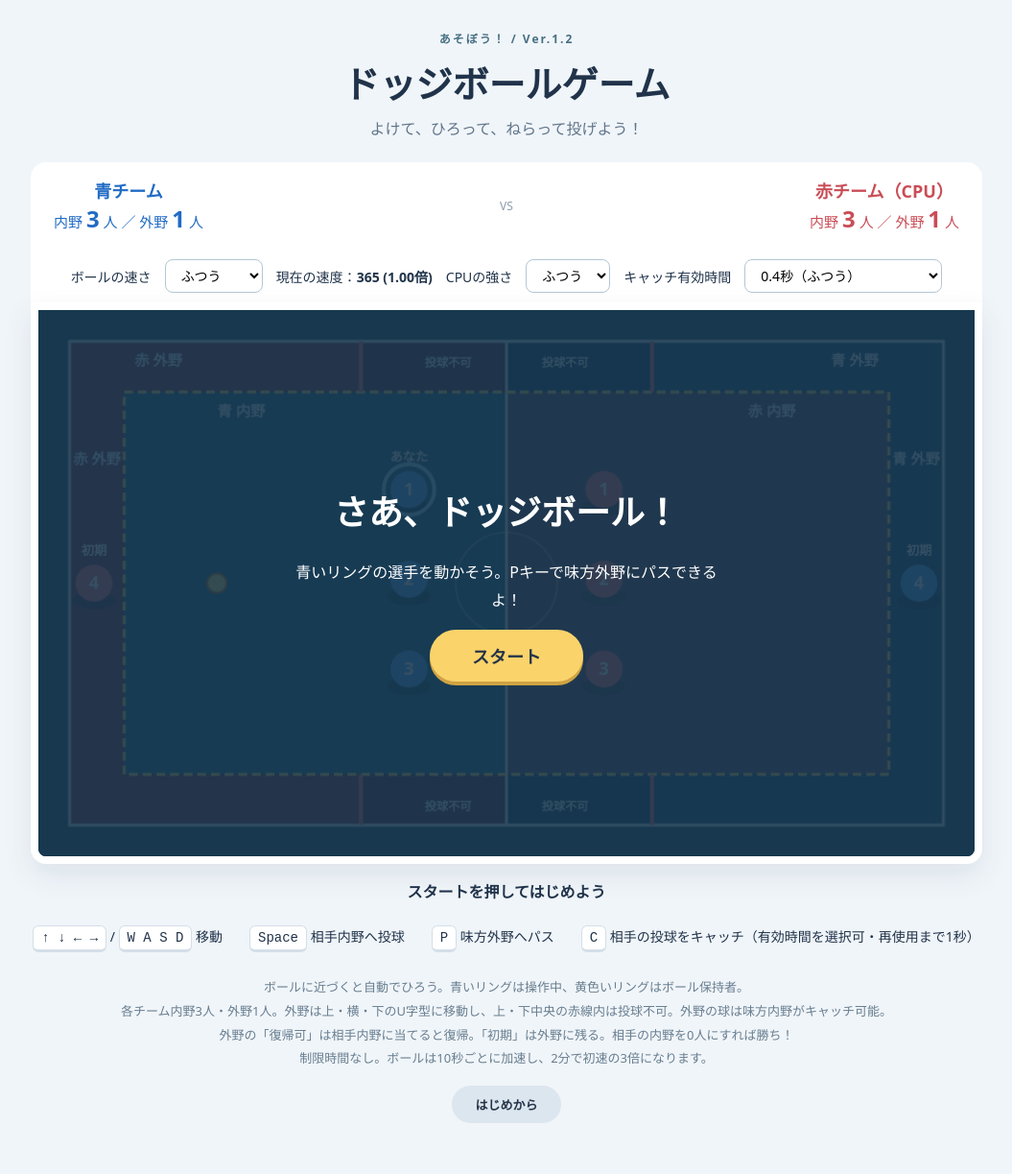
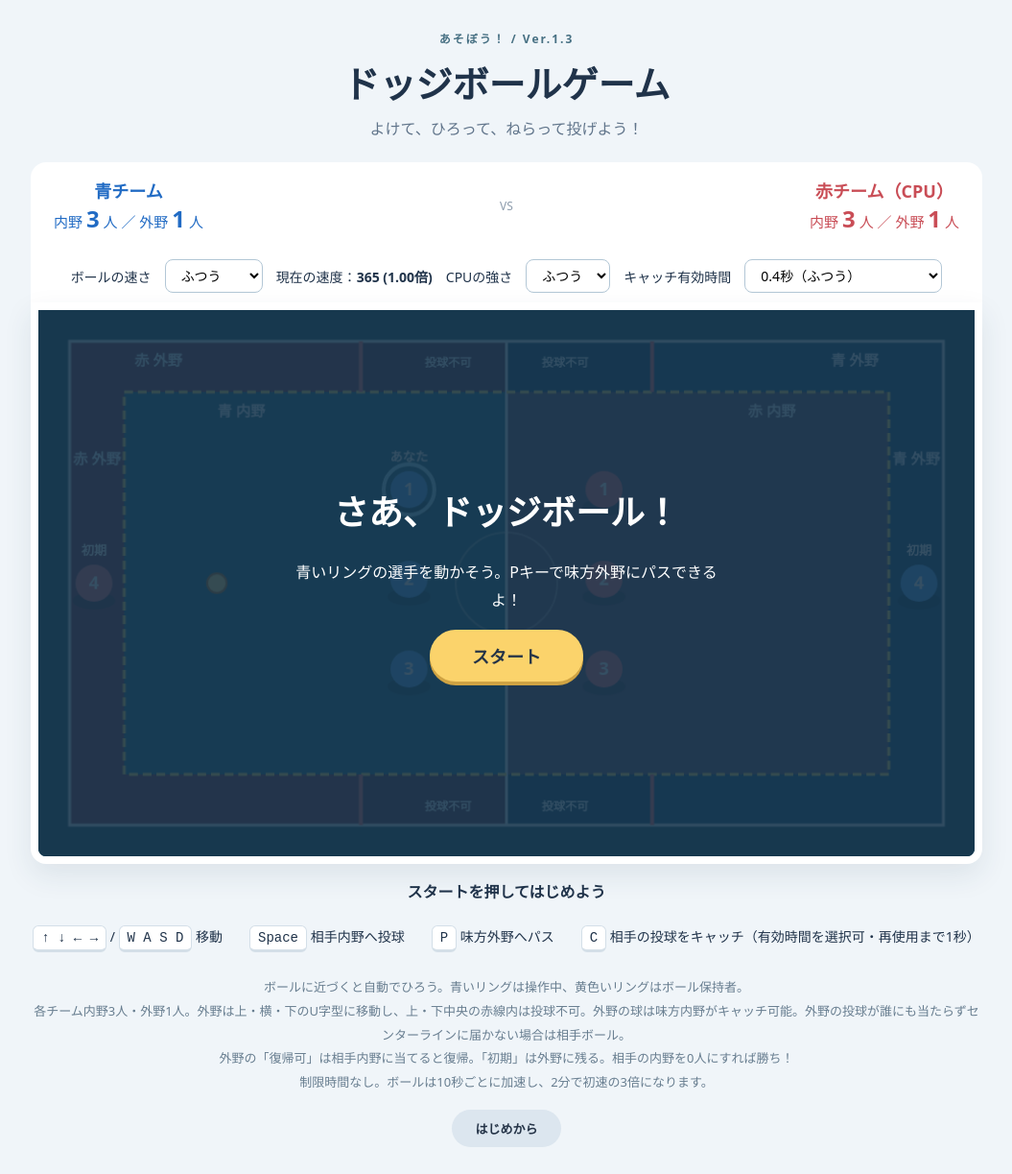
Before and after one commit to sekobass/dodgeball-game, a plain HTML site: page index.html in a window 1280 px wide. Shown: the whole page at 96% size, without its empty margins (112-1167 px from the left). Before the commit the page ends 1198 px from the top, so only its background shows below. Drawn offline with Linux system fonts and the light colour scheme.

Commit message:
Explain outfield center-line turnover in game UI

```diff
--- a/index.html
+++ b/index.html
@@ -2,7 +2,7 @@
 <html lang="ja">
 <head><meta charset="utf-8"><meta name="viewport" content="width=device-width,initial-scale=1"><title>ドッジボールゲーム</title><link rel="stylesheet" href="style.css"><script src="game.js" defer></script></head>
 <body><main>
-<header><span class="badge">あそぼう！ / Ver.1.2</span><h1>ドッジボールゲーム</h1><p>よけて、ひろって、ねらって投げよう！</p></header>
+<header><span class="badge">あそぼう！ / Ver.1.3</span><h1>ドッジボールゲーム</h1><p>よけて、ひろって、ねらって投げよう！</p></header>
 <section class="score" aria-label="内野・外野人数">
   <div class="blue"><strong>青チーム</strong><div>内野 <b id="blueCount">3</b> 人 ／ 外野 <b id="blueOutCount">1</b> 人</div></div>
   <span>VS</span>
@@ -19,7 +19,7 @@
 </section>
 <footer>
   ボールに近づくと自動でひろう。青いリングは操作中、黄色いリングはボール保持者。<br>
-  各チーム内野3人・外野1人。外野は上・横・下のU字型に移動し、上・下中央の赤線内は投球不可。外野の球は味方内野がキャッチ可能。<br>外野の「復帰可」は相手内野に当てると復帰。「初期」は外野に残る。相手の内野を0人にすれば勝ち！<br>
+  各チーム内野3人・外野1人。外野は上・横・下のU字型に移動し、上・下中央の赤線内は投球不可。外野の球は味方内野がキャッチ可能。外野の投球が誰にも当たらずセンターラインに届かない場合は相手ボール。<br>外野の「復帰可」は相手内野に当てると復帰。「初期」は外野に残る。相手の内野を0人にすれば勝ち！<br>
   制限時間なし。ボールは10秒ごとに加速し、2分で初速の3倍になります。
 </footer>
 <button id="restart" class="secondary">はじめから</button>
```
